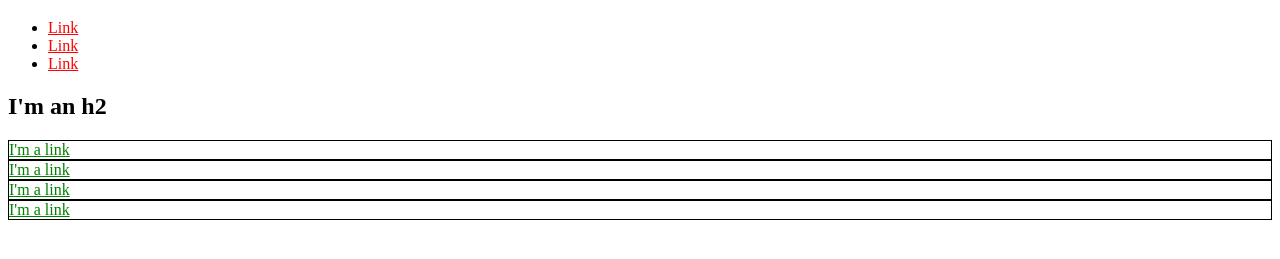
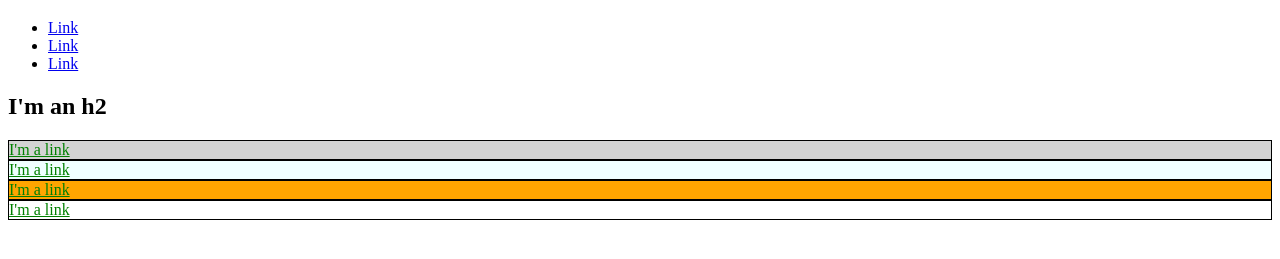
Before and after one commit to mark-st-stanley/mark-st-stanley.github.io, a plain HTML site: page index.html in a window 1280 px wide. Shown: the part 61-320 px from the top of the page. Drawn offline with Linux system fonts and the light colour scheme.

Commit message:
change to inline styles

```diff
--- a/index.html
+++ b/index.html
@@ -1,34 +1,58 @@
 <!DOCTYPE html>
 <html>
+
 <head>
   <title>Test Page: Don't Panic</title>
   <meta charset="utf-8">
+  <style>
+    #exec-bio {
+      background-color: lightgray;
+    }
+
+    #exec-orange {
+      background-color: orange;
+    }
+
+    .color-azure {
+      background-color: azure;
+    }
+
+    .bio-box {
+      border: 1px solid black;
+    }
+
+    .bio-box a {
+      color: green;
+    }
+  </style>
 </head>
+
 <body>
   <h1>I'm an h1</h1>
   <ul>
     <li>
-        <a href="http://example.com/" style="color: red;">Link</a>
+      <a href="http://example.com/">Link</a>
     </li>
     <li>
-        <a href="http://example.com/" style="color: red;">Link</a>
+      <a href="http://example.com/">Link</a>
     </li>
     <li>
-        <a href="http://example.com/" style="color: red;">Link</a>
+      <a href="http://example.com/">Link</a>
     </li>
   </ul>
   <h2>I'm an h2</h2>
-    <div style="border: 1px solid black;">
-      <a href="http://example.com/" style="color: green;">I'm a link</a>
+  <div id="exec-bio" class="bio-box">
+    <a href="http://example.com/">I'm a link</a>
   </div>
-    <div style="border: 1px solid black;">
-      <a href="http://example.com/" style="color: green;">I'm a link</a>
+  <div class="bio-box color-azure">
+    <a href="http://example.com/">I'm a link</a>
   </div>
-    <div style="border: 1px solid black;">
-      <a href="http://example.com/" style="color: green;">I'm a link</a>
+  <div id="exec-orange" class="bio-box">
+    <a href="http://example.com/">I'm a link</a>
   </div>
-    <div style="border: 1px solid black;">
-      <a href="http://example.com/" style="color: green;">I'm a link</a>
+  <div class="bio-box">
+    <a href="http://example.com/">I'm a link</a>
   </div>
 </body>
+
 </html>
```
Lines whose indentation alone changed are shown as unchanged.
